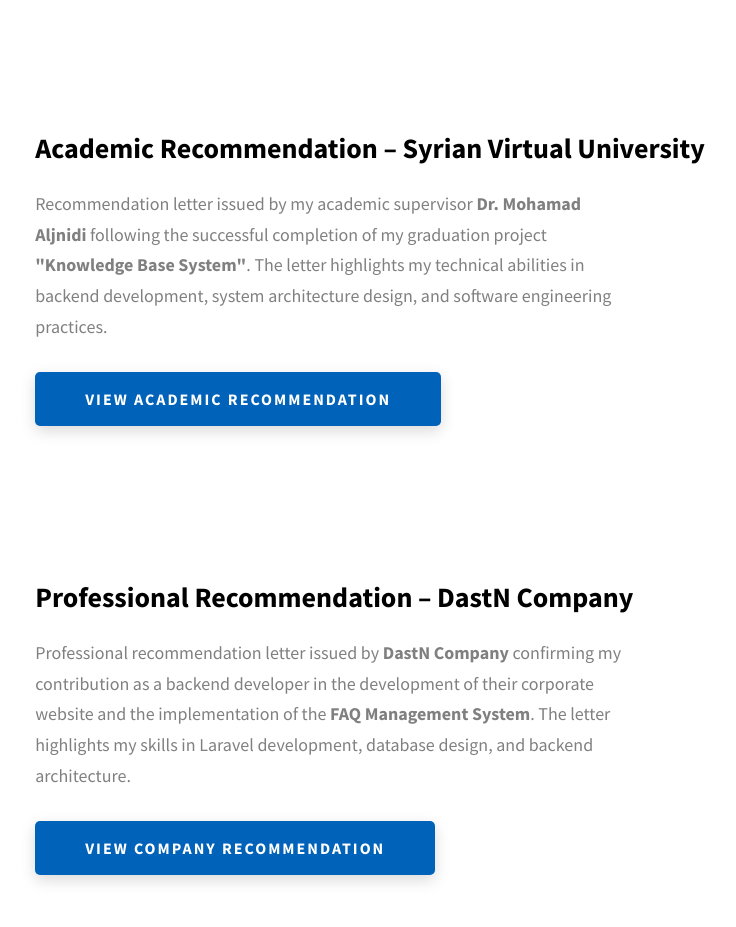
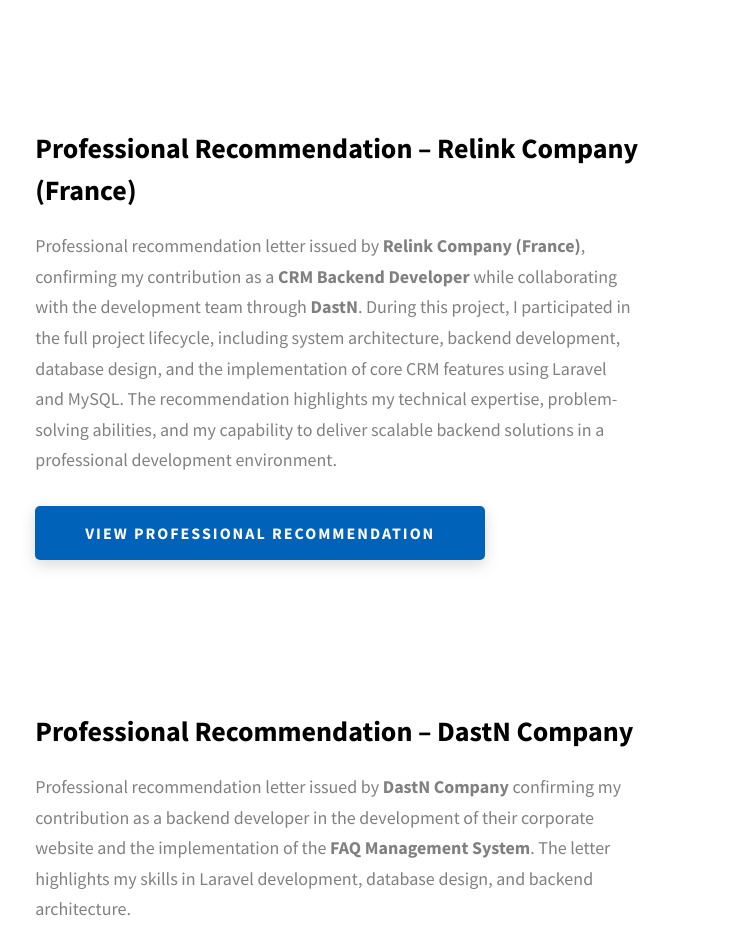
Before and after one commit to Maherkheder1/Maherkheder1, a website: page index.html in a window 1280 px wide. Shown: the part 7280-8207 px from the top of the page, without its empty margins (16-752 px from the left). Drawn offline with Linux system fonts and the light colour scheme.

Commit message:
html edit

```diff
--- a/index.html
+++ b/index.html
@@ -481,21 +481,26 @@
   <div class="projects__row-content">
 
     <h3 class="projects__row-content-title">
-              Academic Recommendation – Syrian Virtual University
+      Professional Recommendation – Relink Company (France)
     </h3>
 
     <p class="projects__row-content-desc">
-              Recommendation letter issued by my academic supervisor
-              <strong>Dr. Mohamad Aljnidi</strong> following the successful
-              completion of my graduation project <strong>"Knowledge Base System"</strong>.
-              The letter highlights my technical abilities in backend development,
-              system architecture design, and software engineering practices.
+      Professional recommendation letter issued by <strong>Relink Company (France)</strong>,
+      confirming my contribution as a <strong>CRM Backend Developer</strong> while
+      collaborating with the development team through <strong>DastN</strong>.
+      During this project, I participated in the full project lifecycle,
+      including system architecture, backend development, database design,
+      and the implementation of core CRM features using Laravel and MySQL.
+      The recommendation highlights my technical expertise, problem-solving
+      abilities, and my capability to deliver scalable backend solutions
+      in a professional development environment.
     </p>
 
-            <a href="./assets/files/recommendation-letter.pdf" class="btn btn--med btn--theme dynamicBgClr"
+    <a href="./assets/files/recommendation-relink.pdf"
+      class="btn btn--med btn--theme dynamicBgClr"
       target="_blank">
 
-              View Academic Recommendation
+      View Professional Recommendation
 
     </a>
 
```
Lines whose indentation alone changed are shown as unchanged.
